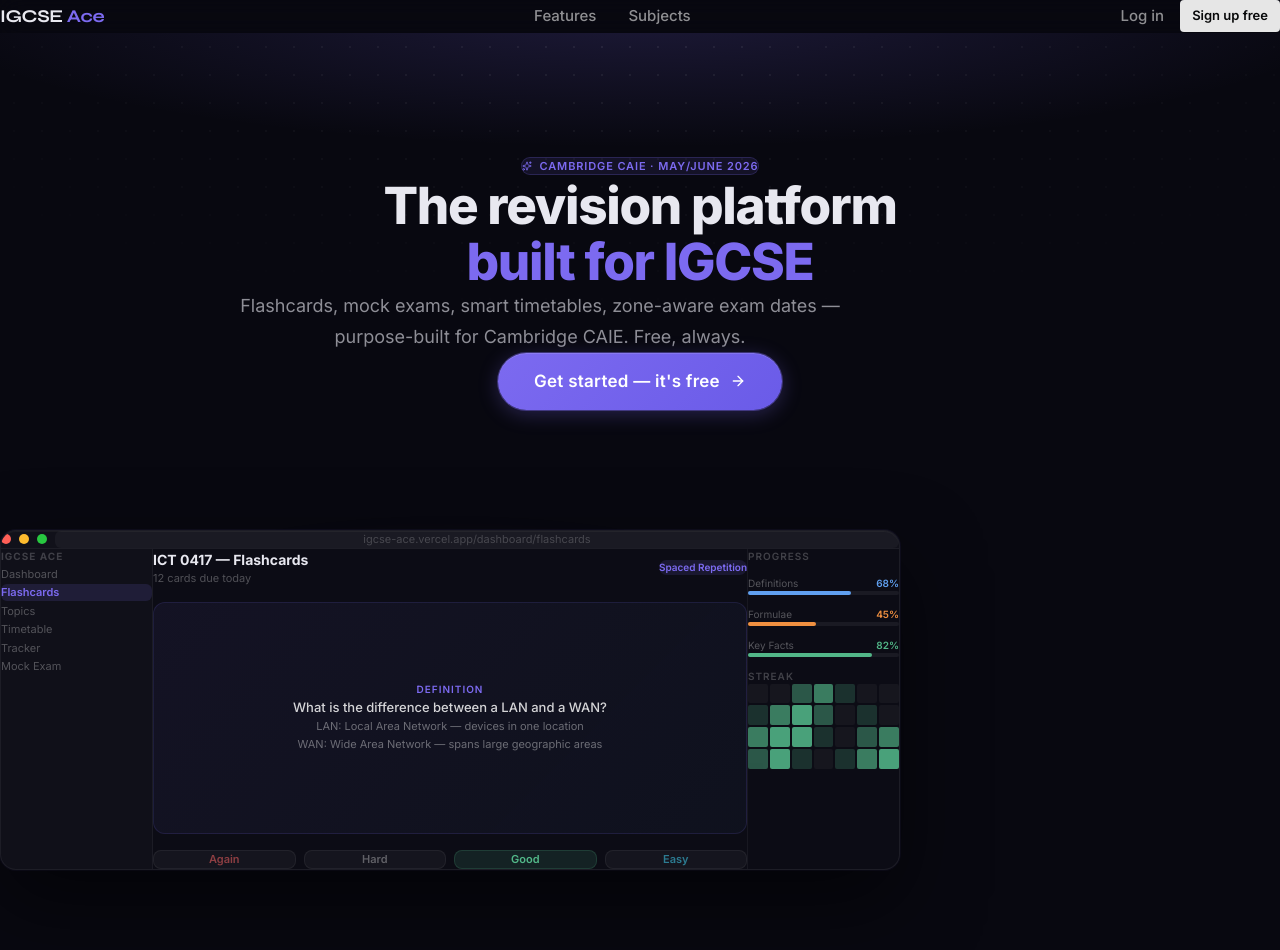
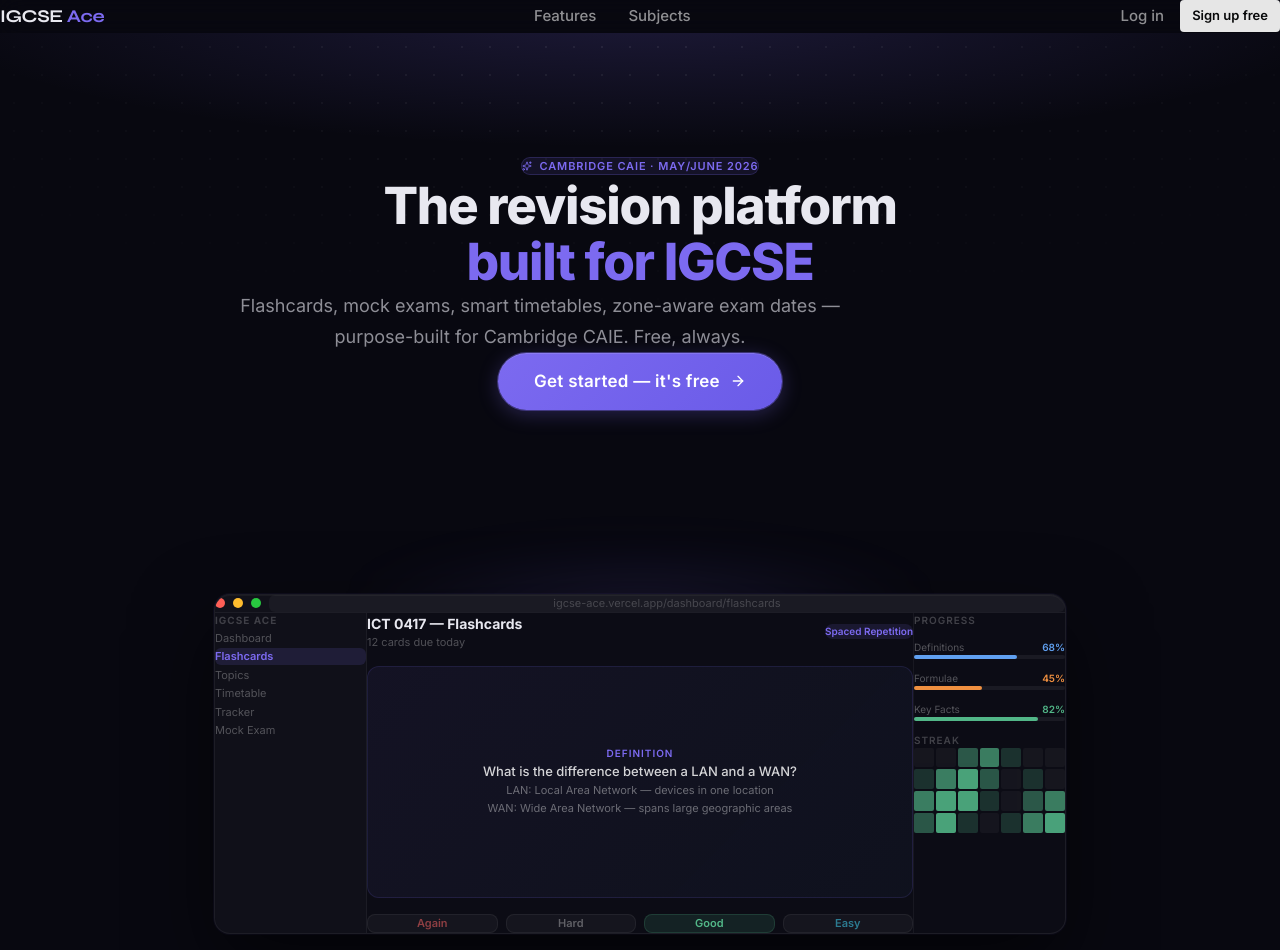
Before and after one commit to Toramiyuu/igcse-ace, a Next.js app: page / in a window 1280 px wide. Shown: the top 950 px of the page. Built offline with nearby package versions, Linux system fonts and the light colour scheme.

Commit message:
Fix layout centering, hydration warning, and CTA button styling

```diff
--- a/src/app/(marketing)/AppMockup.tsx
+++ b/src/app/(marketing)/AppMockup.tsx
@@ -30,7 +30,8 @@
     <section
       data-fade
       data-delay="300"
-      className="relative px-6 py-16 max-w-[900px] mx-auto"
+      className="relative"
+      style={{ padding: "64px 24px", maxWidth: "900px", margin: "0 auto" }}
     >
       {/* Glow */}
       <div
--- a/src/app/(marketing)/FeatureSections.tsx
+++ b/src/app/(marketing)/FeatureSections.tsx
@@ -467,11 +467,11 @@
               </p>
               <Link
                 href="/login"
-                className="ctabtn inline-flex items-center gap-2 font-bold rounded-[12px] no-underline"
-                style={{ padding: "16px 32px", fontSize: "17px" }}
+                className="ctabtn inline-flex items-center gap-2.5 font-semibold rounded-full no-underline"
+                style={{ padding: "15px 36px", fontSize: "15px" }}
               >
                 Sign up free — no credit card needed
-                <ArrowRight size={18} />
+                <ArrowRight size={14} className="arrow" />
               </Link>
             </div>
           </div>
--- a/src/app/layout.tsx
+++ b/src/app/layout.tsx
@@ -40,7 +40,7 @@
   children: React.ReactNode;
 }>) {
   return (
-    <html lang="en">
+    <html lang="en" suppressHydrationWarning>
       <head>
         {/* eslint-disable-next-line @next/next/no-sync-scripts */}
         <script dangerouslySetInnerHTML={{ __html: themeScript }} />
```
